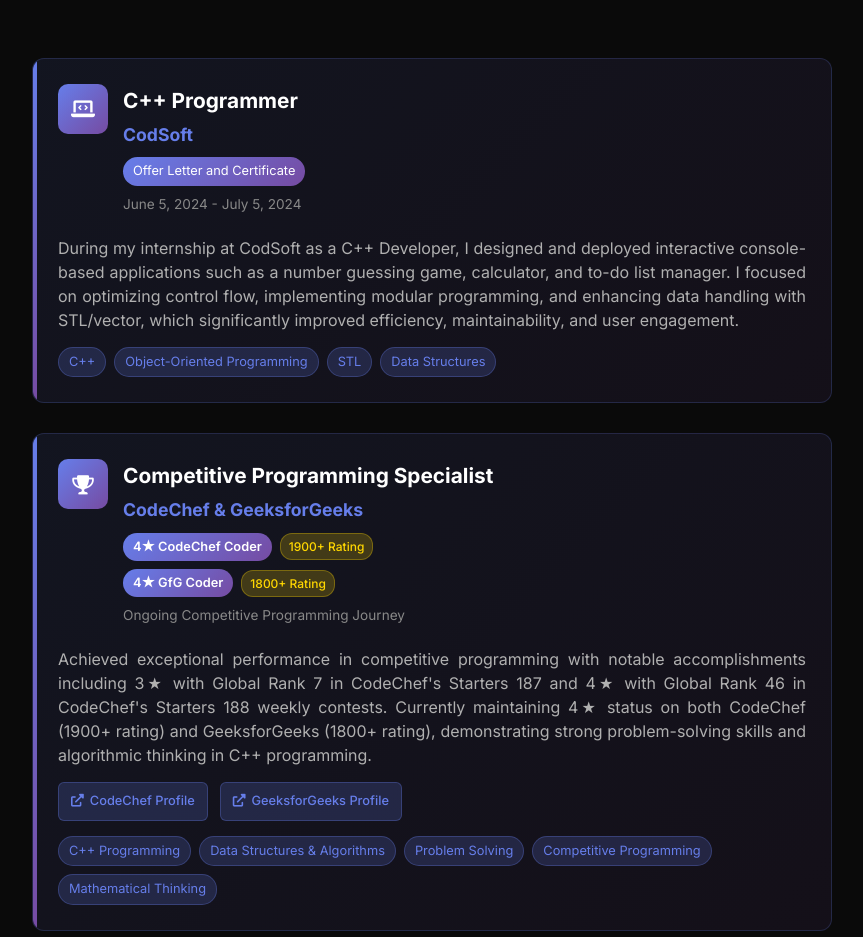
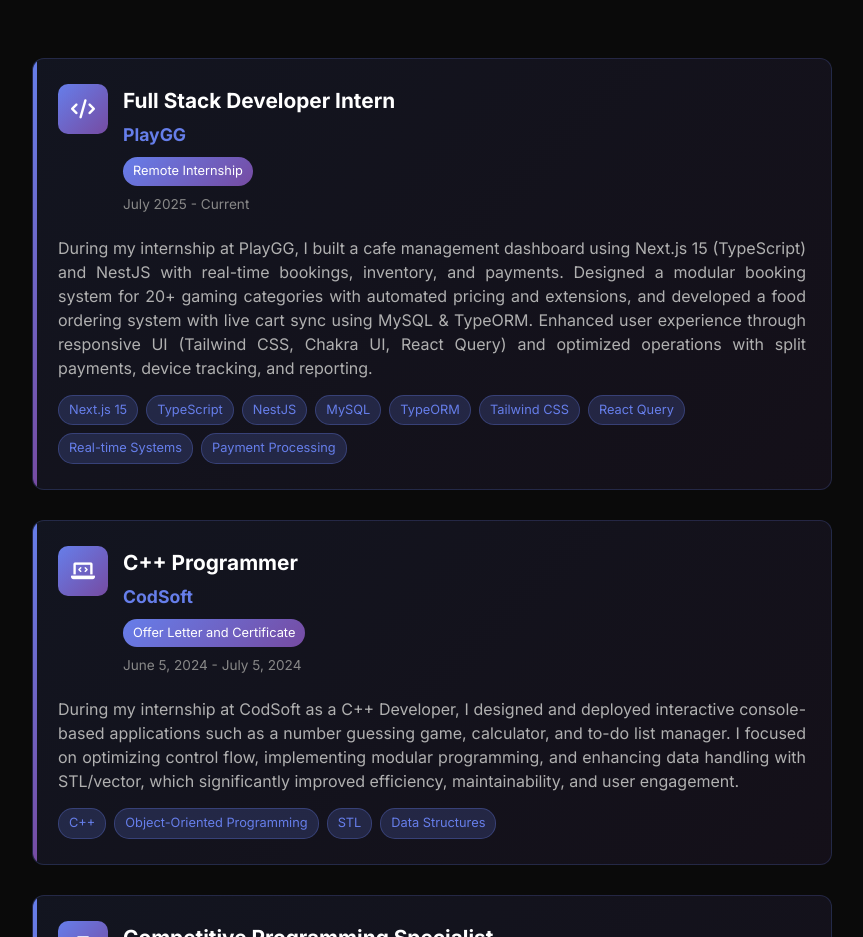
Before and after one commit to aniketsharma04/Aniket-Portfolio, a React (Create React App) app: page / in a window 1280 px wide. Shown: the part 1863-2800 px from the top of the page, without its empty margins (208-1071 px from the left). Built offline with nearby package versions, Linux system fonts and the light colour scheme.

Commit message:
Added PlayGG in experience section

```diff
--- a/src/App.js
+++ b/src/App.js
@@ -120,7 +120,7 @@
               <i className="fab fa-linkedin"></i> Connect on LinkedIn
             </a>
             <a
-              href="https://drive.google.com/drive/folders/1mrtmeTs044I9j8TxFyz1EArmsBtEharn?usp=sharing"
+              href="https://drive.google.com/file/d/1z-UUZyA53syTWqZGleSedyMRpBA_reY6/view?usp=drive_link"
               target="_blank"
               rel="noopener noreferrer"
               className="btn btn-primary"
@@ -144,7 +144,7 @@
               What sets me apart is my solid foundation in software engineering principles, paired with a problem-solving mindset that's been sharpened by solving 400+ coding problems across various platforms and active competitive programming. Whether it's backend logic or pixel-perfect frontend interfaces, I believe in clean, maintainable code and always push myself to learn and implement the best practices. I'm eager to take on new challenges and create meaningful, impactful solutions as a full stack developer.
             </p>
             <a
-              href="https://drive.google.com/drive/folders/1mrtmeTs044I9j8TxFyz1EArmsBtEharn?usp=sharing"
+              href="https://drive.google.com/file/d/1z-UUZyA53syTWqZGleSedyMRpBA_reY6/view?usp=drive_link"
               target="_blank"
               rel="noopener noreferrer"
               className="btn btn-primary"
@@ -160,6 +160,39 @@
         <div className="container">
           <h2 className="section-title gradient-text">My Experience</h2>
           <div className="section-divider"></div>
+
+          <div className="experience-card">
+            <div className="experience-header">
+              <div className="experience-icon">
+                <i className="fas fa-code"></i>
+              </div>
+              <div className="experience-info">
+                <h3>Full Stack Developer Intern</h3>
+                <h4>PlayGG</h4>
+                <div className="experience-badge">
+                  <span className="badge">Remote Internship</span>
+                </div>
+                <p className="experience-date">July 2025 - Current</p>
+              </div>
+            </div>
+            <div className="experience-description">
+              <p>
+                During my internship at PlayGG, I built a cafe management dashboard using Next.js 15 (TypeScript) and NestJS with real-time bookings, inventory, and payments. Designed a modular booking system for 20+ gaming categories with automated pricing and extensions, and developed a food ordering system with live cart sync using MySQL & TypeORM. Enhanced user experience through responsive UI (Tailwind CSS, Chakra UI, React Query) and optimized operations with split payments, device tracking, and reporting.
+              </p>
+              <div className="skills-tags">
+                <span className="skill-tag">Next.js 15</span>
+                <span className="skill-tag">TypeScript</span>
+                <span className="skill-tag">NestJS</span>
+                <span className="skill-tag">MySQL</span>
+                <span className="skill-tag">TypeORM</span>
+                <span className="skill-tag">Tailwind CSS</span>
+                {/* <span className="skill-tag">Chakra UI</span> */}
+                <span className="skill-tag">React Query</span>
+                <span className="skill-tag">Real-time Systems</span>
+                <span className="skill-tag">Payment Processing</span>
+              </div>
+            </div>
+          </div>
 
           <div className="experience-card">
             <div className="experience-header">
@@ -231,7 +264,7 @@
               <div className="skills-tags">
                 <span className="skill-tag">C++ Programming</span>
                 <span className="skill-tag">Data Structures & Algorithms</span>
-                <span className="skill-tag">Problem Solving</span>
+                {/* <span className="skill-tag">Problem Solving</span> */}
                 <span className="skill-tag">Competitive Programming</span>
                 <span className="skill-tag">Mathematical Thinking</span>
               </div>
```
